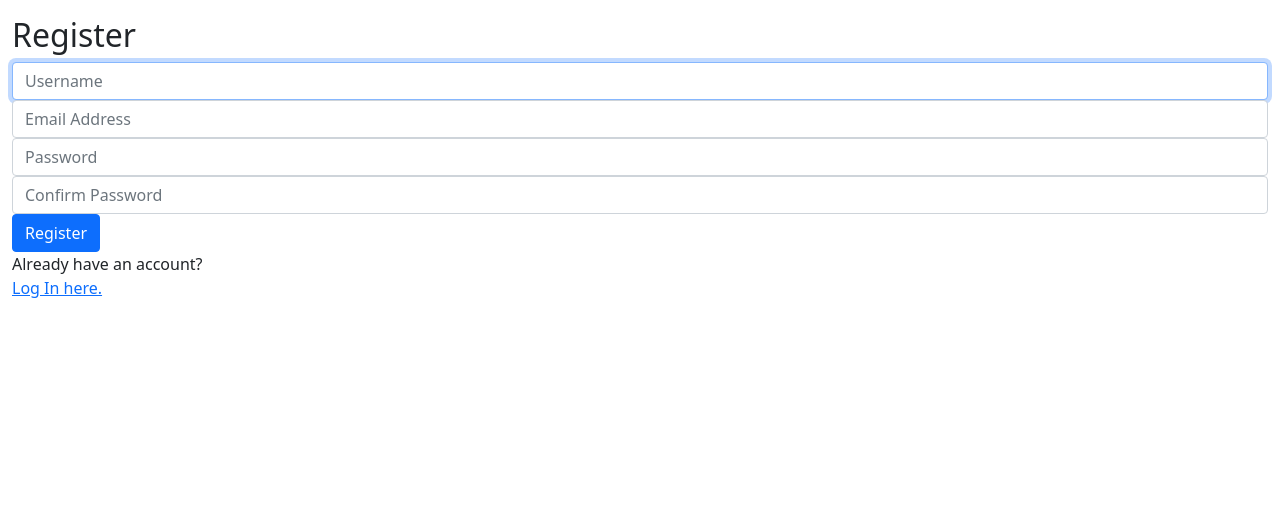
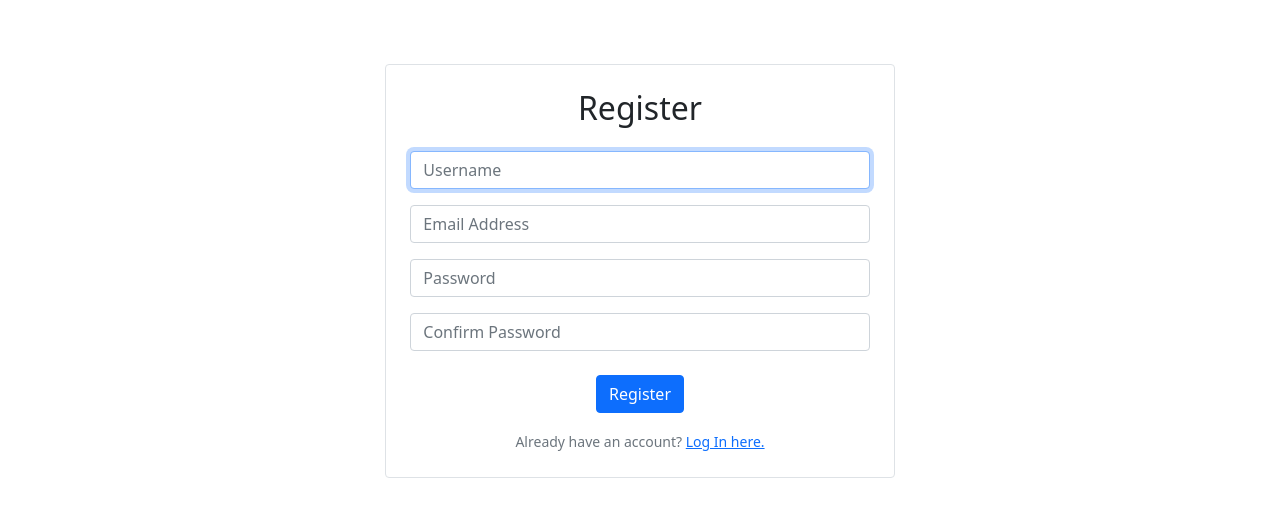
Before and after one commit to ReshanCSX/CS50W-Project2-Commerce, a Django app: page /register in a window 1280 px wide. Shown: the part 72-597 px from the top of the page. Run offline with Django 4.2, Linux system fonts and the light colour scheme.

Commit message:
register page layout chagne

```diff
--- a/auctions/templates/auctions/register.html
+++ b/auctions/templates/auctions/register.html
@@ -2,7 +2,14 @@
 
 {% block body %}
 
-    <h2>Register</h2>
+
+<div class="row justify-content-center mb-5">
+    <div class="col-9 col-md-7 col-lg-5 mt-5">
+
+        <div class="border rounded p-4  align-items-center">
+
+
+            <h2 class="text-center mb-4">Register</h2>
 
             {% if message %}
                 <div>{{ message }}</div>
@@ -10,21 +17,39 @@
 
             <form action="{% url 'register' %}" method="post">
                 {% csrf_token %}
-        <div class="form-group">
+                <div class="form-group my-3">
                     <input class="form-control" autofocus type="text" name="username" placeholder="Username">
                 </div>
-        <div class="form-group">
+                <div class="form-group my-3">
                     <input class="form-control" type="email" name="email" placeholder="Email Address">
                 </div>
-        <div class="form-group">
+                <div class="form-group my-3">
                     <input class="form-control" type="password" name="password" placeholder="Password">
                 </div>
-        <div class="form-group">
+                <div class="form-group my-3">
                     <input class="form-control" type="password" name="confirmation" placeholder="Confirm Password">
                 </div>
-        <input class="btn btn-primary" type="submit" value="Register">
+                <div class="text-center">
+                    <input class="btn btn-primary my-2" type="submit" value="Register">
+                </div>
             </form>
 
+            <div class="text-center mt-2 text-muted">
+                <small>
                     Already have an account? <a href="{% url 'login' %}">Log In here.</a>
+                </small>
+            </div>
+
+
+        </div>
+
+    </div>
+</div>
+
+
+
+
+
+
 
 {% endblock %}
```
Lines whose indentation alone changed are shown as unchanged.
